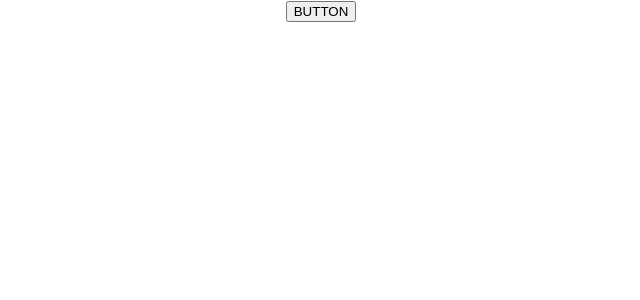
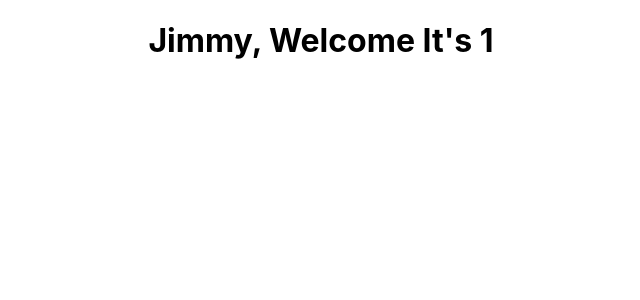
Before and after one commit to juhyee/React, a React (Create React App) app in the folder my-app/: page / in a window 1280 px wide. Shown: the top 300 px of the page, without its empty margins (319-959 px from the left). Built offline with nearby package versions, Linux system fonts and the light colour scheme.

Commit message:
feat: 20230801 조건부 렌더링

```diff
--- a/my-app/src/App.js
+++ b/my-app/src/App.js
@@ -4,7 +4,10 @@
 // import ClassComponents from './components/2-5.State/ClassComponents';
 // import FunctionalComponent from './components/2-5.State/FunctionalComponent';
 // import ClassComponents2 from './components/2-6.LifeCtcle/ClassComponent';
-  import Event from './components/2-7.Event/Event';
+// import Event from './components/2-7.Event/Event';
+import Conditional from './components/2-8.ConditionalRendering/Conditional';
+
+
 function App() {
   return (
     <div className="App">
@@ -13,7 +16,8 @@
       {/* <ClassComponents /> */}
       {/* <FunctionalComponent /> */}
       {/* <ClassComponents2 /> */}
-      <Event />
+      {/* <Event /> */}
+      <Conditional />
 
     </div>
   );
--- /dev/null
+++ b/my-app/src/components/2-8.ConditionalRendering/Conditional.jsx
@@ -0,0 +1,26 @@
+import React from 'react'
+
+function UserGreeting(props) {
+  return <h1>{props.name && props.name + ','} Welcome  {props.count ? `It's  ${props.count}` : null}  </h1>
+}
+
+function GuestGreeting() {
+  return <h1>Please, sign up.</h1>
+}
+
+function Greeting(props){
+  // if(props.isLoggedIn) {
+  //   return <UserGreeting name="Jimmy" count={0} />
+  // }
+  // return <GuestGreeting />
+  return props.isLoggedIn ?  <UserGreeting name="Jimmy" count={1} /> : <GuestGreeting />
+}
+
+export default function Conditional() {
+  const isLoggedIn = true;
+  return (
+    <div>
+      <Greeting isLoggedIn={isLoggedIn}/>
+    </div>
+  )
+}
```
